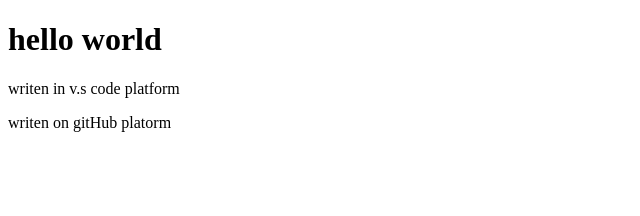
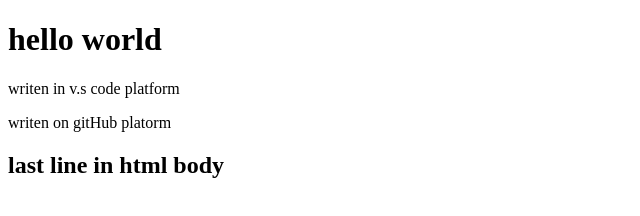
Before and after one commit to hadasa619/push-pull, a plain HTML site: page index.html in a window 1280 px wide. Shown: the whole page, without its empty margins (0-640 px from the left). Drawn offline with Linux system fonts and the light colour scheme.

Commit message:
add h2 tag

```diff
--- a/index.html
+++ b/index.html
@@ -10,5 +10,6 @@
     <h1>hello world</h1>
     <p>writen in v.s code platform</p>
     <div>writen on gitHub platorm</div>
+    <h2>last line in html body</h2>
 </body>
 </html>
```
